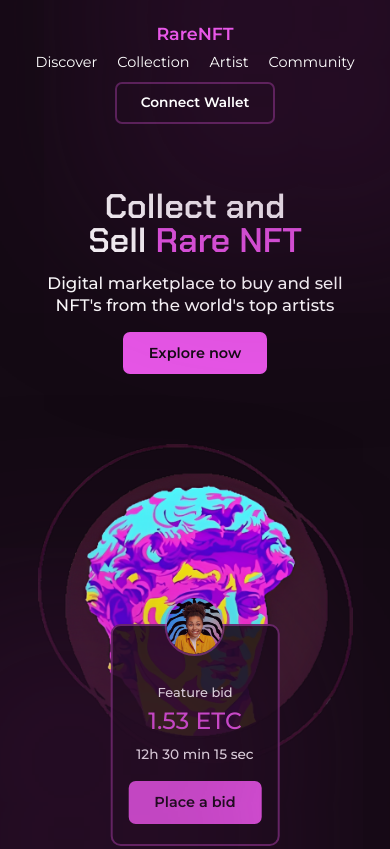
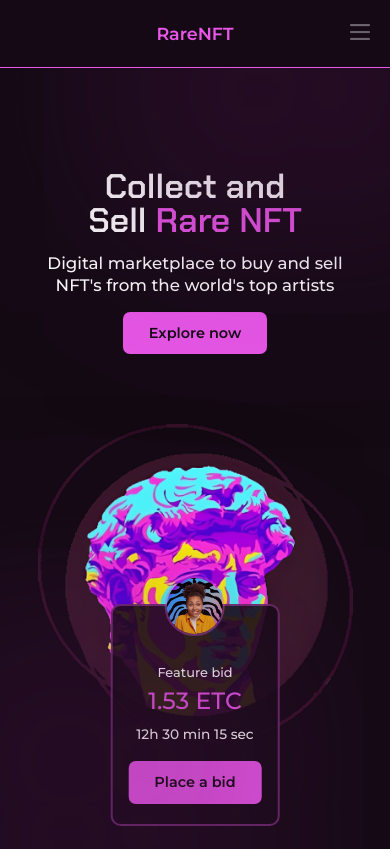
Before and after one commit to bengaudry/RareNFT, a website built with Vite: page index.html in a window 390 px wide. Shown: the top 849 px of the page. Built offline with nearby package versions, Linux system fonts and the light colour scheme.

Commit message:
Responsive menu

```diff
--- a/index.html
+++ b/index.html
@@ -13,6 +13,8 @@
     <header class="top-bar">
       <div class="responsive">
         <div class="tb-brand">RareNFT</div>
+        <button id="menu-toggler" class="menu-toggler"><img src="/hamburger.png" alt="Open menu"></button>
+        <div class="tb-actions tb-actions-closed">
           <nav class="tb-nav">
             <ul class="tb-nav-items">
               <li class="tb-nav-item">
@@ -30,6 +32,7 @@
             </ul>
           </nav>
           <a href="" class="cta cta-secondary tb-cta">Connect Wallet</a>
+        </div>
       </div>
     </header>
     <section class="hero">
--- a/src/scripts/main.ts
+++ b/src/scripts/main.ts
@@ -38,3 +38,8 @@ function setBackgroundOnMenu() {
 }
 
 window.addEventListener("scroll", setBackgroundOnMenu, { passive: true });
+
+const menuToggler = document.getElementById('menu-toggler');
+menuToggler?.addEventListener("click", () => {
+  document.querySelector(".tb-actions")?.classList.toggle("tb-actions-closed")
+})
--- a/src/styles/modules/_hero.scss
+++ b/src/styles/modules/_hero.scss
@@ -81,7 +81,7 @@
 
 @media screen and (max-width: 768px) {
   .hero {
-    padding-top: 190px;
+    padding-top: 170px;
     width: 100%;
     .responsive {
       text-align: center;
--- a/src/styles/modules/_topbar.scss
+++ b/src/styles/modules/_topbar.scss
@@ -8,10 +8,19 @@
 
   .responsive {
     display: grid;
-    grid-template-columns: 1fr 3fr 1fr;
+    grid-template-columns: 1fr 4fr;
     justify-content: space-between;
     align-items: center;
   }
+}
+
+.menu-toggler {
+  display: none;
+}
+
+.tb-actions {
+  display: grid;
+  grid-template-columns: 3fr 1fr;
 }
 
 .scrolling-top-bar {
@@ -56,12 +65,55 @@
 
 @media screen and (max-width: 768px) {
   .top-bar {
+    backdrop-filter: blur(10px) !important;
+    background: rgba(var(--body-bg-color), .85) !important;
     .responsive {
       display: flex;
       flex-direction: column;
     }
   }
 
+  .menu-toggler {
+    display: block;
+    width: 20px;
+    height: 20px;
+    background-color: transparent;
+    border: 0;
+    position: fixed;
+    right: 20px;
+    top: 21.5px;
+    opacity: .4;
+    img {
+      filter: invert(1);
+    }
+  }
+
+  .scrolling-top-bar {
+    backdrop-filter: none;
+  }
+
+  .tb-actions {
+    position: absolute;
+    top: 66.5px;
+    width: 100%;
+    height: max-content;
+    padding-bottom: 20px;
+    border-bottom: 1px solid rgba(var(--accent-color));
+    display: flex;
+    flex-direction: column;
+    align-items: center;
+    gap: 7px;
+    backdrop-filter: blur(10px) !important;
+    background: rgba(var(--body-bg-color), .85) !important;
+    transition: height, padding, 300ms;
+  }
+
+  .tb-actions-closed {
+    height: 0;
+    padding: 0;
+    overflow: hidden;
+  }
+
   .tb-cta {
     font-size: .9rem;
   }
```
Also changed, not shown: public/hamburger.png (added). Lines whose indentation alone changed are shown as unchanged.
